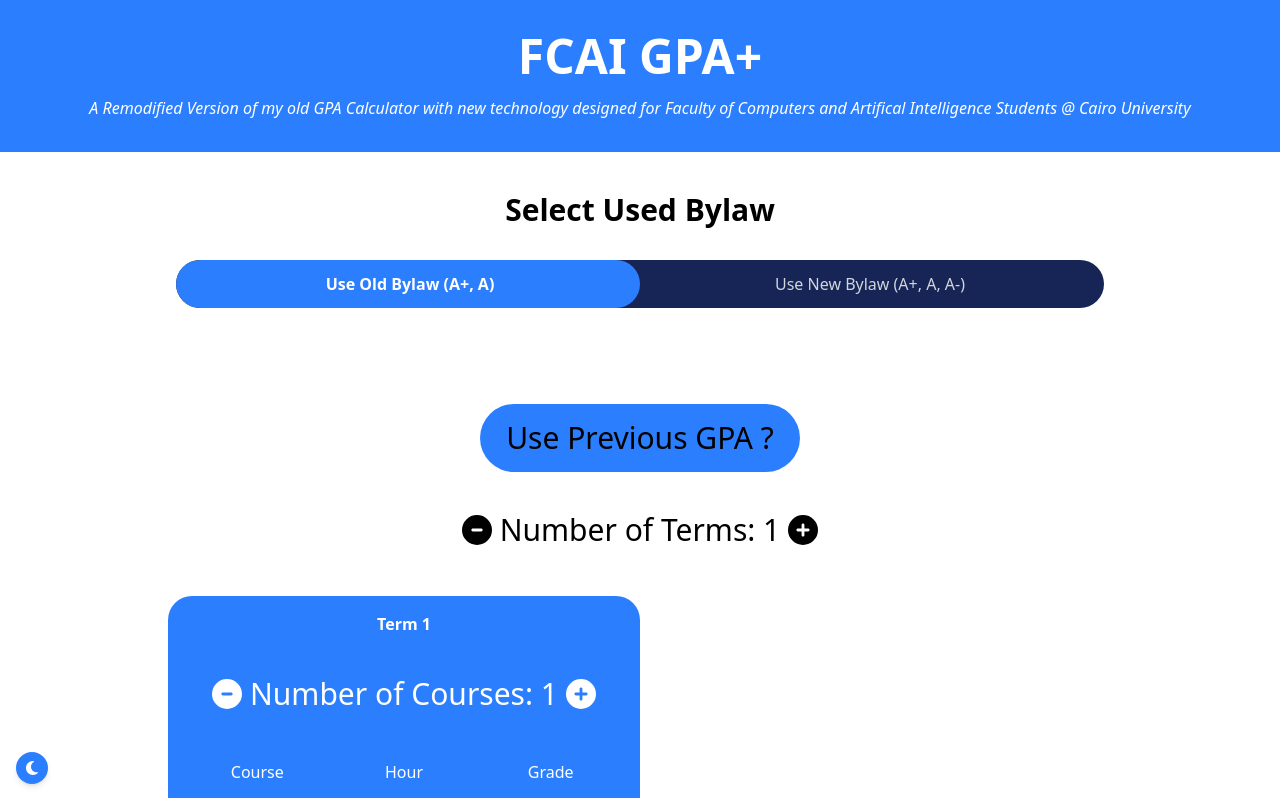
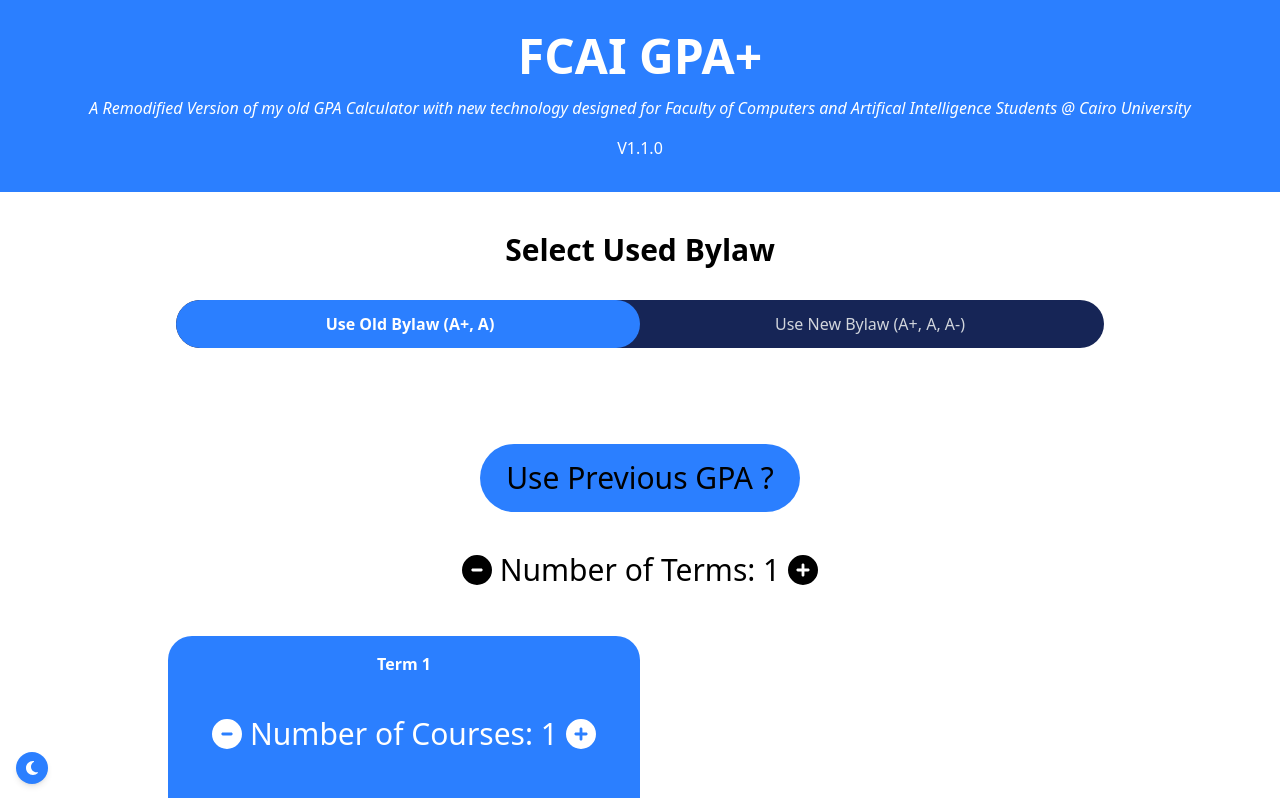
Before and after one commit to MythicalPlayz/fcai-gpa, a React (Vite) app: page / in a window 1280 px wide. Shown: the top 798 px of the page. Built offline with nearby package versions, Linux system fonts and the light colour scheme.

Commit message:
Added version

```diff
--- a/src/Components/Header/Header.jsx
+++ b/src/Components/Header/Header.jsx
@@ -10,6 +10,7 @@
     <div className="w-full p-8 mx-auto flex flex-col space-y-4 justify-center items-center bg-blue-500 text-white text-center z-50">
       <h1 className='text-5xl font-bold uppercase'>FCAI GPA+</h1>
       <h4 className='italic'>A Remodified Version of my old GPA Calculator with new technology designed for Faculty of Computers and Artifical Intelligence Students @ Cairo University</h4>
+      <h4>V1.1.0</h4>
     </div>
 
   </>
```
